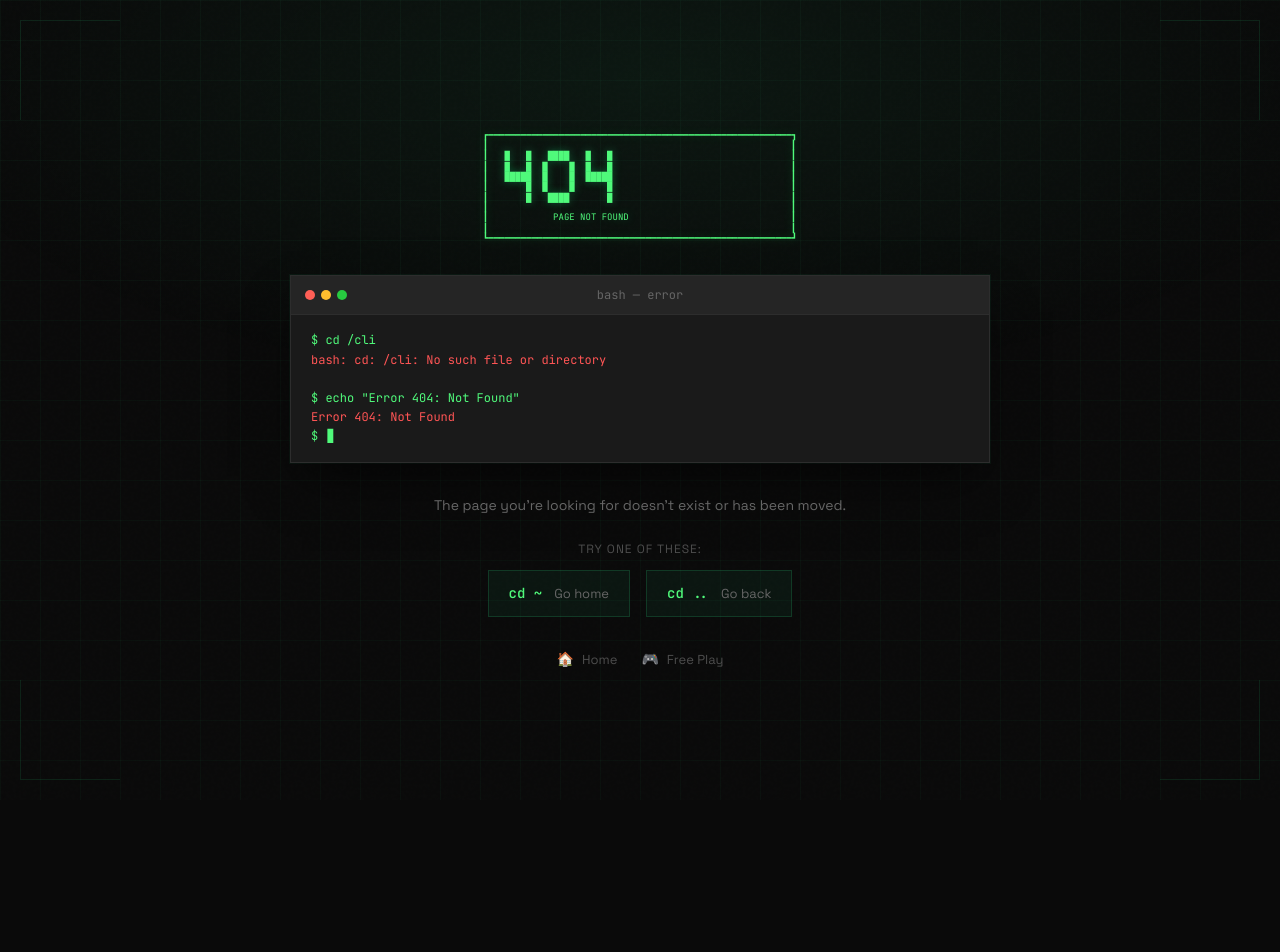
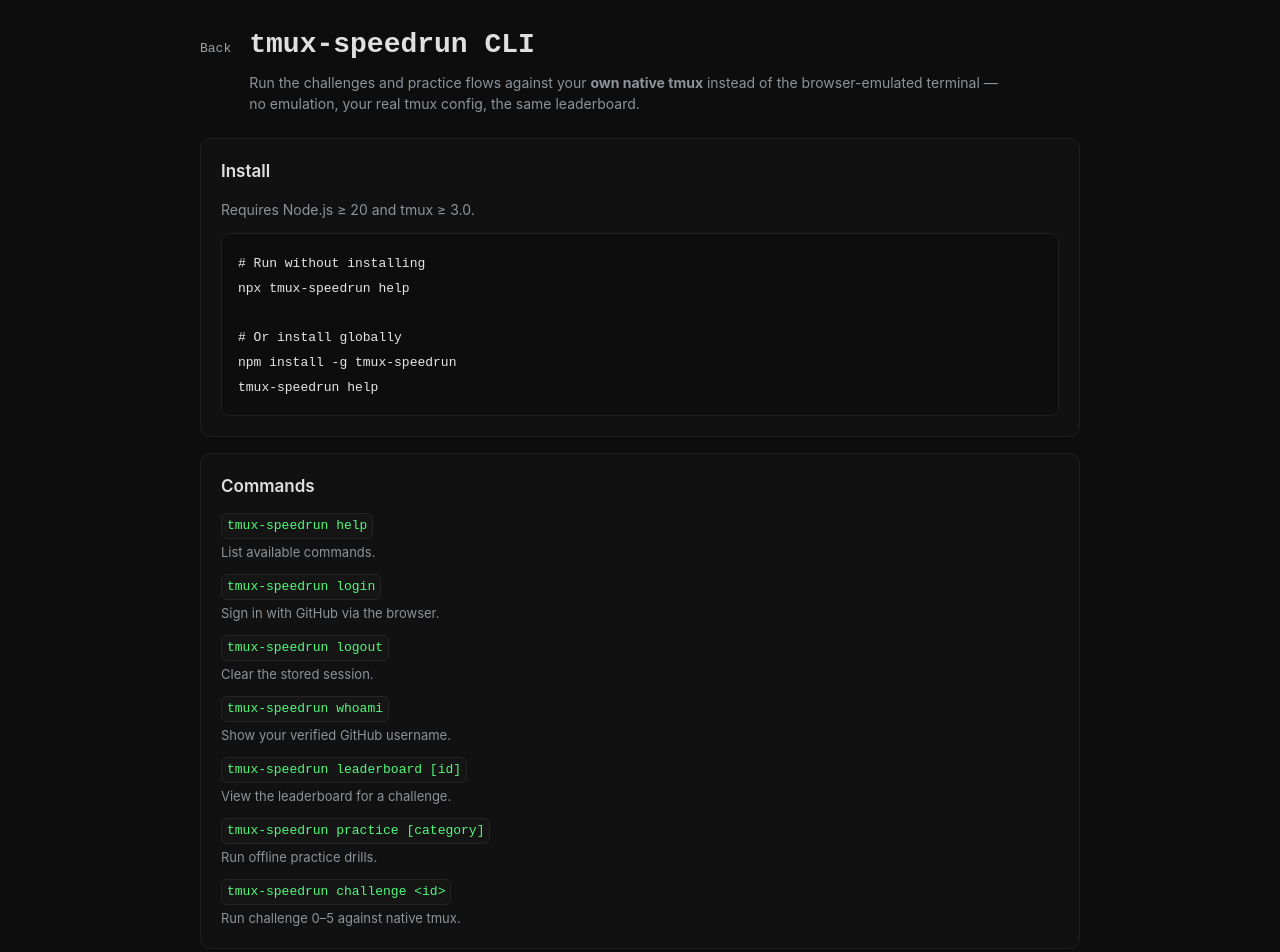
Before and after one commit to jzohdi/tmux-speedrun, a SvelteKit app: page /cli in a window 1280 px wide. Before the commit this address had no page. Shown: the top 952 px of the page. Before the commit the page ends 800 px from the top, so only its background shows below. Built offline with nearby package versions, Linux system fonts and the light colour scheme.

Commit message:
[agent] frontend: Create a CLI version of tmux-speedrun (native tmux, GitHub-authenticated leaderboard) (#35)

```diff
--- a/cli/src/ui/leaderboard-table.ts
+++ b/cli/src/ui/leaderboard-table.ts
@@ -1,10 +1,9 @@
 /**
  * Leaderboard rendering for the CLI.
  *
- * TDD STUB — issue #35, interface §9.2 / §15. Renders the `GET /api/leaderboard`
- * response as human-readable table(s), or as raw JSON for `--json`.
- *
- * Bodies throw so tdd tests fail on the missing feature, not an import error.
+ * Issue #35, interface §9.2 / §15. Renders the `GET /api/leaderboard` response as
+ * human-readable table(s), or as raw JSON for `--json`. Pure string builders — no
+ * I/O — so they are unit-testable and reusable by the `leaderboard` command.
  */
 
 export type LeaderboardEntry = {
@@ -18,16 +17,51 @@
 /** Mirrors the server's `LeaderboardResponse`: challengeId → entries. */
 export type LeaderboardResponse = Record<string, LeaderboardEntry[]>;
 
-const NOT_IMPLEMENTED = 'leaderboard-table: not implemented (tdd stub)';
+const HEADERS = ['#', 'User', 'Time'] as const;
+
+/** Pad `value` on the right to `width` columns. */
+function padRight(value: string, width: number): string {
+	return value.length >= width ? value : value + ' '.repeat(width - value.length);
+}
+
+/** Render a single challenge's entries as an aligned text block. */
+function renderChallenge(challengeId: string, entries: LeaderboardEntry[]): string {
+	const heading = `Challenge ${challengeId}`;
+
+	if (entries.length === 0) {
+		return `${heading}\n  (no entries yet)`;
+	}
+
+	// A trailing check-mark marks a verified GitHub identity (verified = githubId != null).
+	const rows = entries.map((entry) => [
+		String(entry.rank),
+		entry.verified ? `${entry.username} ✓` : entry.username,
+		entry.time
+	]);
+
+	const widths = HEADERS.map((header, column) =>
+		Math.max(header.length, ...rows.map((row) => row[column].length))
+	);
+
+	const formatRow = (cells: string[]): string =>
+		'  ' + cells.map((cell, column) => padRight(cell, widths[column])).join('  ').trimEnd();
+
+	const lines = [heading, formatRow([...HEADERS]), ...rows.map(formatRow)];
+	return lines.join('\n');
+}
 
 /** Render one or more challenge leaderboards as plain text. */
-// eslint-disable-next-line @typescript-eslint/no-unused-vars
 export function renderLeaderboardTable(data: LeaderboardResponse): string {
-	throw new Error(NOT_IMPLEMENTED);
+	const challengeIds = Object.keys(data).sort((a, b) => Number(a) - Number(b));
+
+	if (challengeIds.length === 0) {
+		return 'No leaderboard data.';
+	}
+
+	return challengeIds.map((id) => renderChallenge(id, data[id])).join('\n\n');
 }
 
 /** Render the raw response as pretty JSON (for `--json`). */
-// eslint-disable-next-line @typescript-eslint/no-unused-vars
 export function renderLeaderboardJson(data: LeaderboardResponse): string {
-	throw new Error(NOT_IMPLEMENTED);
+	return JSON.stringify(data, null, 2);
 }
--- a/src/lib/components/Terminal.svelte
+++ b/src/lib/components/Terminal.svelte
@@ -81,6 +81,7 @@
 		addOutput('  tsr free-play       Practice keybindings in free play mode');
 		addOutput('  tsr practice        Learn tmux commands step by step');
 		addOutput('  tsr config          Edit and apply tmux.conf');
+		addOutput('  tsr cli             Docs for the native-tmux CLI');
 		addOutput('  tsr login           Sign in with GitHub');
 		addOutput('  tsr logout          Sign out');
 		addOutput('  tsr whoami          Show your signed-in GitHub username');
@@ -274,6 +275,12 @@
 				return;
 			}
 
+			if (subcommand === 'cli') {
+				addOutput('Opening the CLI docs...');
+				goto('/cli');
+				return;
+			}
+
 			if (subcommand === 'login') {
 				loginWithGitHub();
 				return;
@@ -291,7 +298,7 @@
 
 			addOutput(`Unknown subcommand: ${subcommand}`, 'error');
 			addOutput(
-				'Available: ls, lb, start, free-play, practice, config, login, logout, whoami',
+				'Available: ls, lb, start, free-play, practice, config, cli, login, logout, whoami',
 				'error'
 			);
 			return;
--- /dev/null
+++ b/src/routes/cli/+page.svelte
@@ -0,0 +1,287 @@
+<script lang="ts">
+	type Command = { command: string; description: string };
+
+	// Mirrors the CLI's command surface (interface §9.2). Kept in sync with the
+	// `tmux-speedrun help` output.
+	const commands: Command[] = [
+		{ command: 'tmux-speedrun help', description: 'List available commands.' },
+		{ command: 'tmux-speedrun login', description: 'Sign in with GitHub via the browser.' },
+		{ command: 'tmux-speedrun logout', description: 'Clear the stored session.' },
+		{ command: 'tmux-speedrun whoami', description: 'Show your verified GitHub username.' },
+		{ command: 'tmux-speedrun leaderboard [id]', description: 'View the leaderboard for a challenge.' },
+		{ command: 'tmux-speedrun practice [category]', description: 'Run offline practice drills.' },
+		{ command: 'tmux-speedrun challenge <id>', description: 'Run challenge 0–5 against native tmux.' }
+	];
+</script>
+
+<svelte:head>
+	<title>CLI | tmux-speedrun</title>
+	<meta
+		name="description"
+		content="Install and use the tmux-speedrun CLI: run challenges and practice against your own native tmux, sign in with GitHub, and view the leaderboard from the terminal."
+	/>
+</svelte:head>
+
+<main class="cli-page">
+	<div class="page-shell">
+		<header class="page-header">
+			<a href="/" class="back-link">Back</a>
+			<div class="header-main">
+				<h1 class="page-title">tmux-speedrun CLI</h1>
+				<p class="page-subtitle">
+					Run the challenges and practice flows against your <strong>own native tmux</strong> instead of
+					the browser-emulated terminal — no emulation, your real tmux config, the same leaderboard.
+				</p>
+			</div>
+		</header>
+
+		<div class="content">
+			<section class="card">
+				<h2>Install</h2>
+				<p class="lead">Requires Node.js ≥ 20 and tmux ≥ 3.0.</p>
+				<pre class="code-block"><code># Run without installing
+npx tmux-speedrun help
+
+# Or install globally
+npm install -g tmux-speedrun
+tmux-speedrun help</code></pre>
+			</section>
+
+			<section class="card">
+				<h2>Commands</h2>
+				<ul class="command-list">
+					{#each commands as entry (entry.command)}
+						<li>
+							<code>{entry.command}</code>
+							<span>{entry.description}</span>
+						</li>
+					{/each}
+				</ul>
+			</section>
+
+			<section class="card">
+				<h2>Sign in with GitHub</h2>
+				<p>
+					<code>tmux-speedrun login</code> opens your browser to complete the standard GitHub OAuth flow.
+					On success the verified GitHub username is handed back to the waiting CLI over a local
+					loopback address and stored so your challenge times record under that identity.
+				</p>
+				<p class="note">
+					As on the website, the username attached to a leaderboard entry is
+					<strong>server-verified</strong> — never supplied by the client — so times can't be spoofed.
+				</p>
+			</section>
+
+			<section class="card highlight">
+				<h2>Environment isolation</h2>
+				<p>
+					Challenges and practice run inside a <strong>dedicated tmux server on a private socket</strong>
+					(<code>tmux -L tmux-speedrun-&lt;session&gt;</code>) with its own generated config, fully separate
+					from your everyday tmux.
+				</p>
+				<ul class="guarantee-list">
+					<li>Prompted commands like <code>kill-session</code> or <code>kill-server</code> can only touch the isolated server.</li>
+					<li>Your real tmux sessions are never referenced and never affected.</li>
+					<li>The isolated server is torn down cleanly on exit or interrupt.</li>
+				</ul>
+			</section>
+
+			<section class="card">
+				<h2>Supported platforms</h2>
+				<p>
+					macOS, Linux, and Windows via WSL. tmux is not native to Windows, so a WSL environment is
+					required there. <code>challenge</code> and <code>practice</code> check for a compatible
+					<code>tmux</code> and exit with an install hint if it is missing or too old.
+				</p>
+			</section>
+		</div>
+	</div>
+</main>
+
+<style>
+	:global(body) {
+		margin: 0;
+		background: #0d0d0d;
+		color: #e0e0e0;
+		font-family:
+			'Space Grotesk',
+			-apple-system,
+			BlinkMacSystemFont,
+			'Segoe UI',
+			sans-serif;
+	}
+
+	.cli-page {
+		min-height: 100vh;
+		padding: 24px;
+	}
+
+	.page-shell {
+		max-width: 880px;
+		margin: 0 auto;
+		display: flex;
+		flex-direction: column;
+		gap: 24px;
+	}
+
+	.page-header {
+		display: flex;
+		gap: 18px;
+		align-items: baseline;
+	}
+
+	.back-link {
+		color: #9ea3a8;
+		text-decoration: none;
+		font-family: 'JetBrains Mono', monospace;
+		font-size: 13px;
+	}
+
+	.page-title {
+		margin: 0;
+		font-family: 'JetBrains Mono', monospace;
+		font-size: 28px;
+		font-weight: 600;
+	}
+
+	.page-subtitle {
+		margin: 6px 0 0;
+		max-width: 760px;
+		color: #8d9399;
+		line-height: 1.5;
+		font-size: 14px;
+	}
+
+	.content {
+		display: flex;
+		flex-direction: column;
+		gap: 16px;
+	}
+
+	.card {
+		background: #111;
+		border: 1px solid #202020;
+		border-radius: 10px;
+		padding: 20px;
+	}
+
+	.card.highlight {
+		border-color: rgba(50, 255, 150, 0.25);
+		background: linear-gradient(180deg, rgba(50, 255, 150, 0.04), #111);
+	}
+
+	.card h2 {
+		margin: 0 0 14px;
+		font-size: 17px;
+		font-weight: 600;
+	}
+
+	.card p {
+		margin: 0 0 12px;
+		line-height: 1.6;
+		font-size: 14px;
+		color: #c4c8cc;
+	}
+
+	.card p:last-child {
+		margin-bottom: 0;
+	}
+
+	.lead {
+		color: #8d9399 !important;
+	}
+
+	.note {
+		color: #8d9399 !important;
+		font-size: 13px !important;
+	}
+
+	code {
+		font-family: 'JetBrains Mono', monospace;
+		background: #151515;
+		border: 1px solid #242424;
+		padding: 2px 5px;
+		border-radius: 6px;
+		font-size: 13px;
+		color: #50fa7b;
+	}
+
+	.code-block {
+		margin: 0;
+		padding: 16px;
+		background: #0d0d0d;
+		border: 1px solid #202020;
+		border-radius: 8px;
+		overflow-x: auto;
+	}
+
+	.code-block code {
+		background: none;
+		border: none;
+		padding: 0;
+		color: #e7e7e7;
+		font-size: 13px;
+		line-height: 1.6;
+		white-space: pre;
+	}
+
+	.command-list,
+	.guarantee-list {
+		margin: 0;
+		padding: 0;
+		list-style: none;
+		display: flex;
+		flex-direction: column;
+		gap: 12px;
+	}
+
+	.command-list li {
+		display: flex;
+		flex-direction: column;
+		gap: 4px;
+	}
+
+	.command-list li code {
+		align-self: flex-start;
+	}
+
+	.command-list li span {
+		color: #8d9399;
+		font-size: 13px;
+	}
+
+	.guarantee-list {
+		gap: 10px;
+	}
+
+	.guarantee-list li {
+		position: relative;
+		padding-left: 20px;
+		line-height: 1.6;
+		font-size: 14px;
+		color: #c4c8cc;
+	}
+
+	.guarantee-list li::before {
+		content: '▸';
+		position: absolute;
+		left: 0;
+		color: #50fa7b;
+	}
+
+	@media (max-width: 640px) {
+		.cli-page {
+			padding: 16px;
+		}
+
+		.page-title {
+			font-size: 22px;
+		}
+
+		.page-header {
+			flex-direction: column;
+			align-items: flex-start;
+			gap: 10px;
+		}
+	}
+</style>
```
